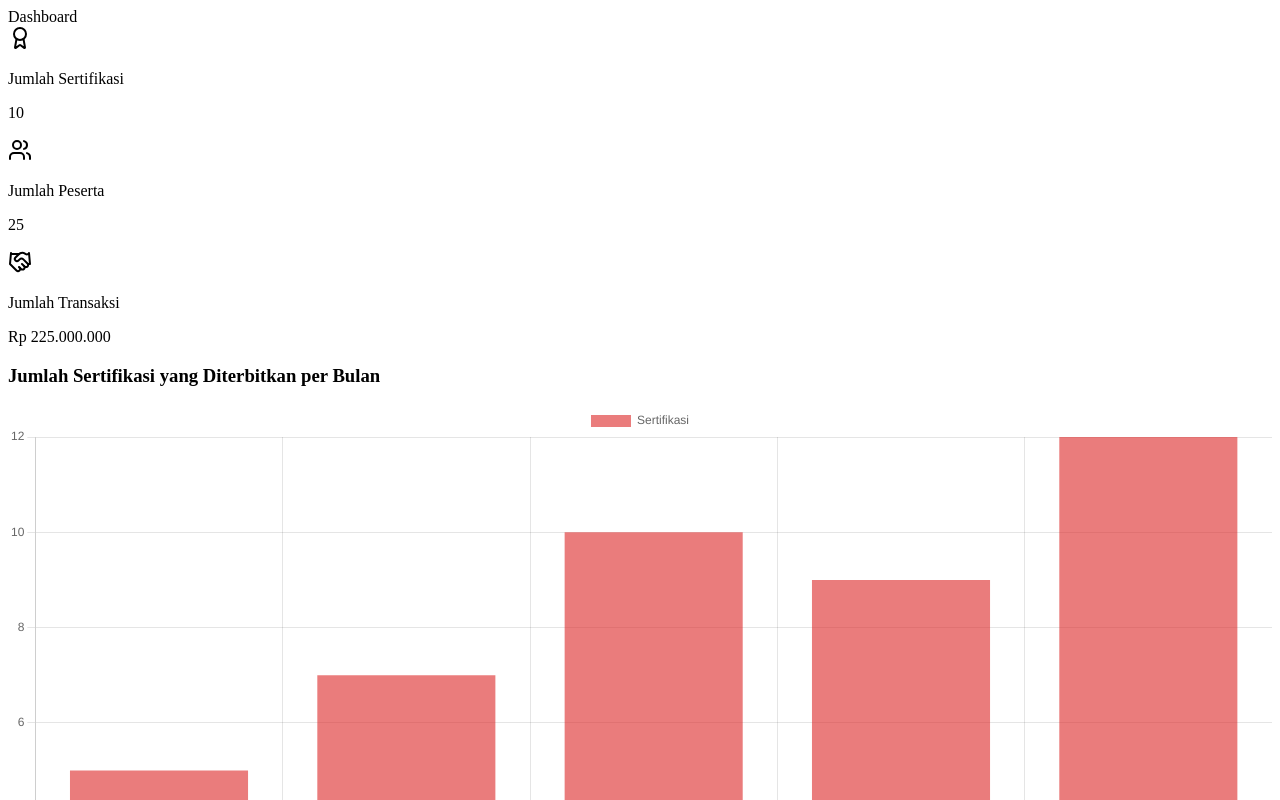
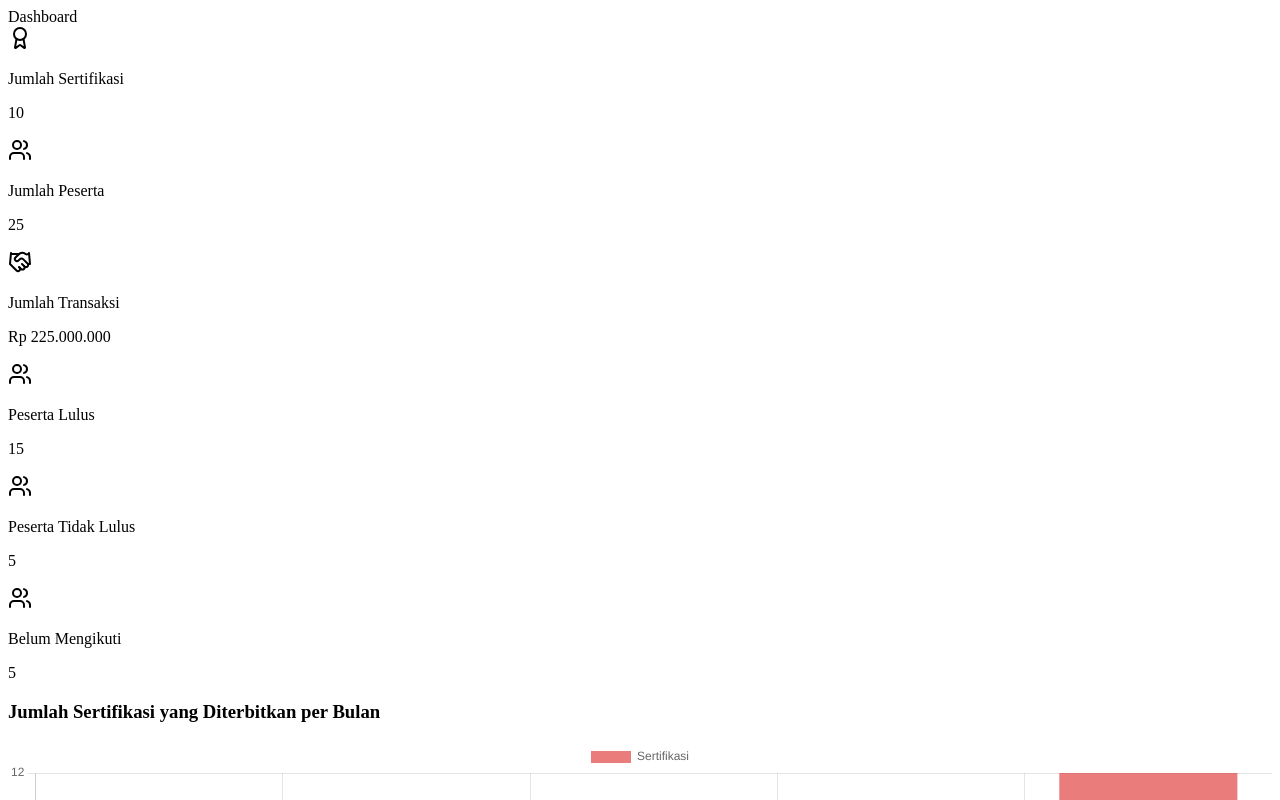
Before and after one commit to NaufalRozan/sertifikasi_kompetensi, a Next.js app: page /dashboard in a window 1280 px wide. Shown: the top 800 px of the page. Built offline with nearby package versions, Linux system fonts and the light colour scheme.

Commit message:
view: menampilkan jumalah peserta

```diff
--- a/src/app/(main-layout)/dashboard/page.tsx
+++ b/src/app/(main-layout)/dashboard/page.tsx
@@ -58,6 +58,21 @@ export default function DashboardPage() {
             icon={<HandshakeIcon className="w-8 h-8 text-green-600" />}
             title="Jumlah Transaksi"
             value="Rp 225.000.000"
+          />
+          <InfoCard
+            icon={<UsersIcon className="w-8 h-8 text-green-700" />}
+            title="Peserta Lulus"
+            value="15"
+          />
+          <InfoCard
+            icon={<UsersIcon className="w-8 h-8 text-red-600" />}
+            title="Peserta Tidak Lulus"
+            value="5"
+          />
+          <InfoCard
+            icon={<UsersIcon className="w-8 h-8 text-gray-500" />}
+            title="Belum Mengikuti"
+            value="5"
           />
         </div>
 
@@ -125,7 +140,6 @@ export default function DashboardPage() {
                 • Jadwal Rapat
               </div>
             </CardContent>
-
           </Card>
 
           {/* Chart Income & Expense */}
```
Also changed, not shown: 2 other files (tests, documents, lock files or other folders).
